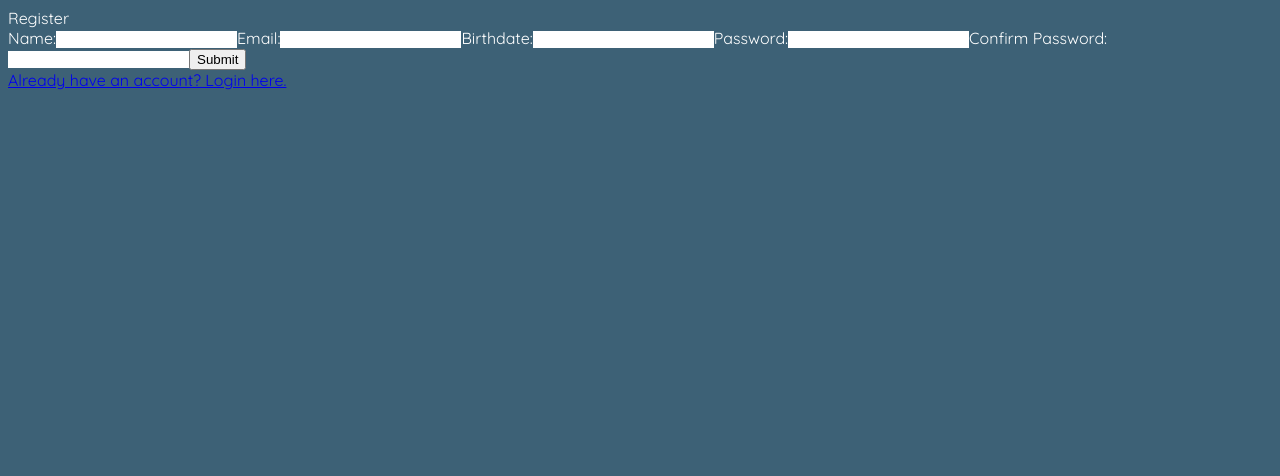
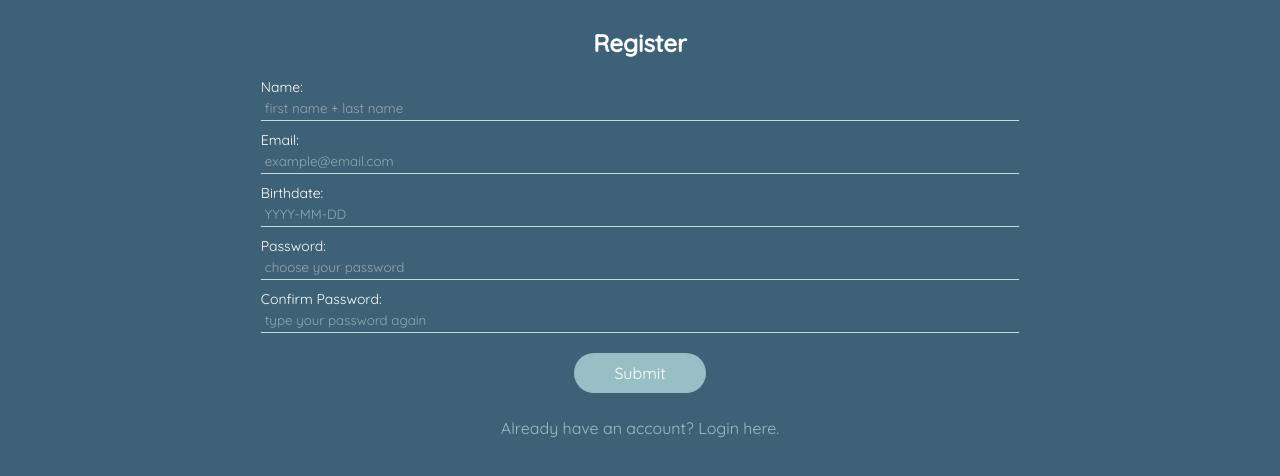
Before and after one commit to rkrowchuk/benefits-prompter, a React (Create React App) app in the folder client/: page /register in a window 1280 px wide. Shown: the top 476 px of the page. Built offline with nearby package versions, Linux system fonts and the light colour scheme.

Commit message:
delete divs

```diff
--- a/client/src/components/Register.jsx
+++ b/client/src/components/Register.jsx
@@ -43,57 +43,65 @@ export default function Register(props) {
   }
 
   return (
-    <div>
-      Register
-      <form onSubmit={handleSubmit}>
-        <label>
-          Name:
+    <div className="form-container">
+      <h2 className="form-title">Register</h2>
+      <form className="form" onSubmit={handleSubmit}>
+        <div className="input-containers">
+          <label className="form-label">Name:</label>
           <input
             type="text"
             name="name"
             onChange={handleChange}
             value={user.name || ""}
+            className="form-input"
+            placeholder="first name + last name"
           />
-        </label>
-        <label>
-          Email:
+
+          <label className="form-label">Email: </label>
           <input
             type="text"
             name="email"
             onChange={handleChange}
             value={user.email || ""}
+            className="form-input"
+            placeholder="example@email.com"
           />
-        </label>
-        <label>
-          Birthdate:
+
+          <label className="form-label">Birthdate: </label>
           <input
             type="text"
             name="birthdate"
             onChange={handleChange}
             value={user.birthdate || ""}
+            className="form-input"
+            placeholder="YYYY-MM-DD"
           />
-        </label>
-        <label>
-          Password:
+
+          <label className="form-label">Password:</label>
           <input
             type="password"
             name="password"
             onChange={handleChange}
             value={user.password || ""}
+            className="form-input"
+            placeholder="choose your password"
           />
-        </label>
-        <label>
-          Confirm Password:
+
+          <label className="form-label">Confirm Password: </label>
           <input
             type="password"
             name="confirmPassword"
             onChange={handleChange}
             value={user.confirmPassword || ""}
+            className="form-input"
+            placeholder="type your password again"
           />
-        </label>
-        <button type="submit">Submit</button>
+        </div>
+        <button type="submit" className="primary-btn">
+          Submit
+        </button>
       </form>
-      <Link to="/" className="login-link">
+      <Link to="/" className="reg-link">
         Already have an account? Login here.
       </Link>
     </div>
```
